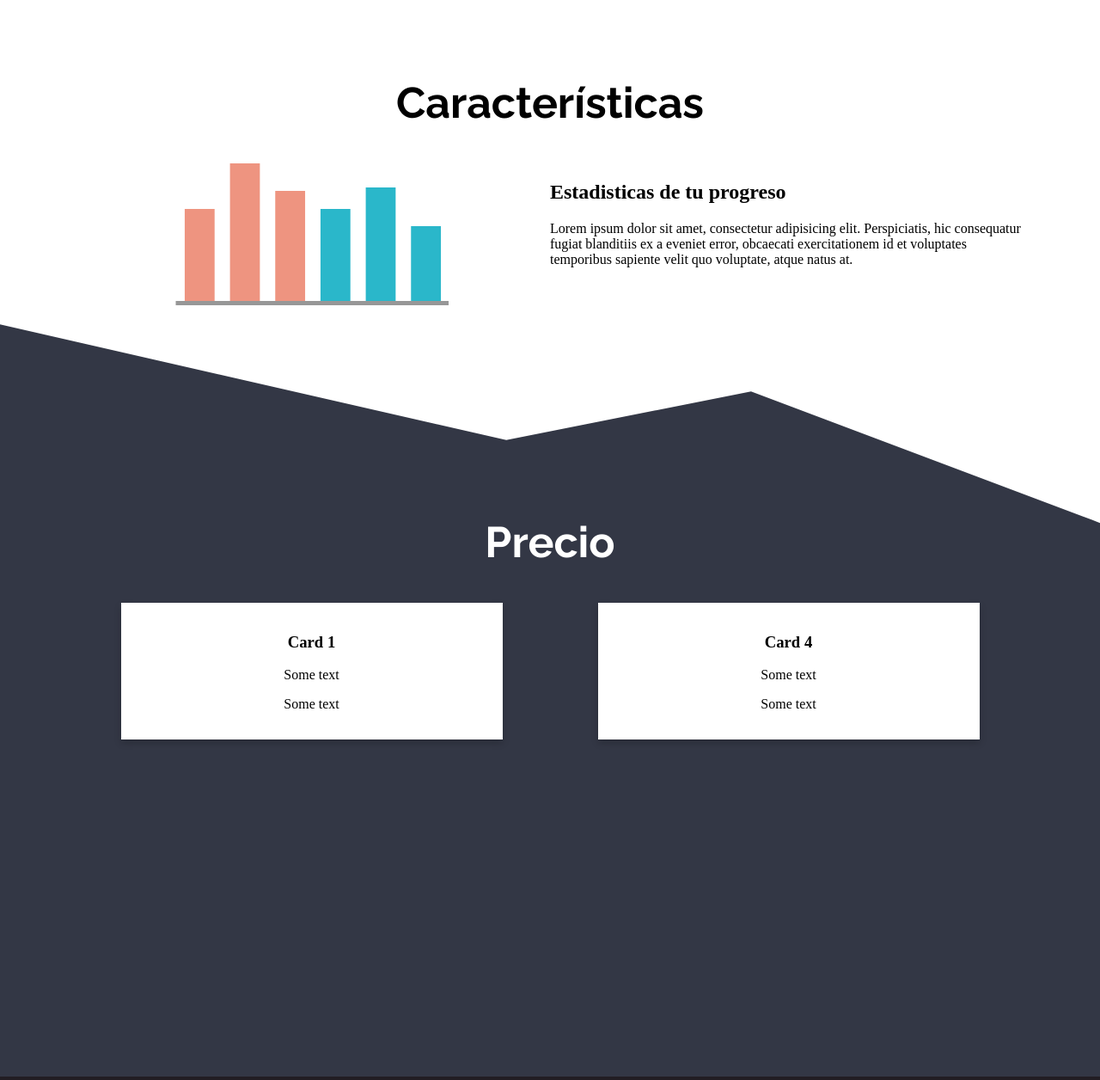
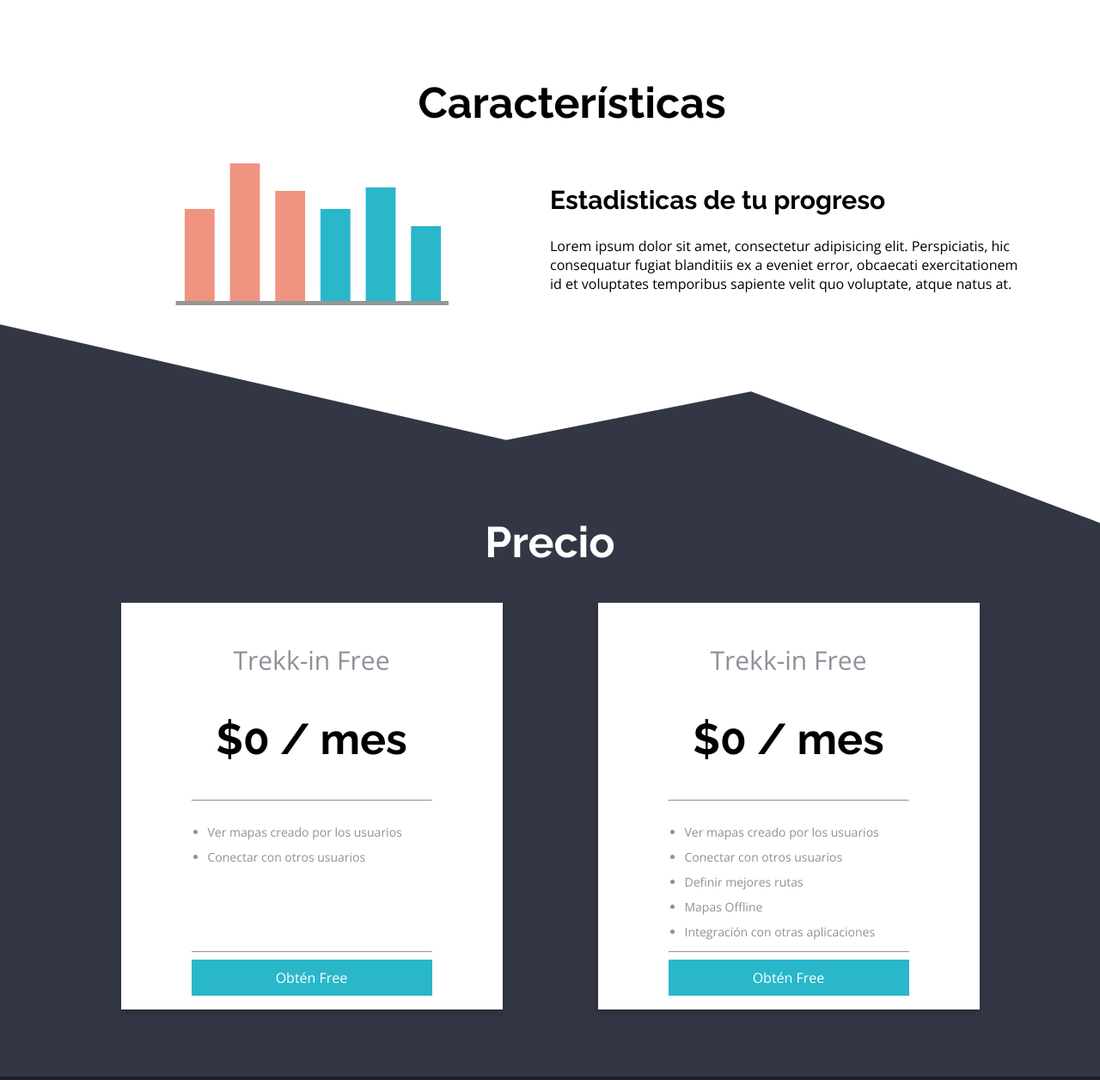
Before and after one commit to diazmclaudio/DL-StartupTreek, a plain HTML site: page index.html in a window 1280 px wide. Shown: the part 924-2180 px from the top of the page at 86% size. Drawn offline with nearby package versions, Linux system fonts and the light colour scheme.

Commit message:
mejoras de footer, precios, caracteristicas

```diff
--- a/index.html
+++ b/index.html
@@ -65,7 +65,7 @@
         </main>
         <section class="caracteristicas">
             <div class="container">
-                <h1>Características</h1>
+                <h1 class="animation">Características</h1>
                 <div class="row">
                     <div class="caracteristicas--center col-xs-12 col-md-6">
                         <svg
@@ -94,7 +94,7 @@
                             </g>
                         </svg>
                     </div>
-                    <div class="aracteristicas--center col-xs-12 col-md-6">
+                    <div class="caracteristicas--center col-xs-12 col-md-6">
                         <h2>Estadisticas de tu progreso</h2>
                         <p>
                             Lorem ipsum dolor sit amet, consectetur adipisicing
@@ -117,9 +117,22 @@
                             <!-- card 1 -->
                             <div class="column">
                                 <div class="card">
-                                    <h3>Card 1</h3>
-                                    <p>Some text</p>
-                                    <p>Some text</p>
+                                    <h3>Trekk-in Free</h3>
+                                    <h1>$0 / mes</h1>
+                                    <hr>
+                                    <div class="card__box">
+                                        <ul>
+                                            <li>Ver mapas creado por los usuarios</li>
+                                            <li>Conectar con otros usuarios</li>
+                                        </ul>
+                                    </div>
+                                    <hr>
+                                    <button
+                                    class="button button-primary--lg"
+                                    type="button"
+                                >
+                                    Obtén Free
+                                </button>
                                 </div>
                             </div>
                         </div>
@@ -127,9 +140,25 @@
                             <!-- card 2 -->
                             <div class="column">
                                 <div class="card">
-                                    <h3>Card 4</h3>
-                                    <p>Some text</p>
-                                    <p>Some text</p>
+                                    <h3>Trekk-in Free</h3>
+                                    <h1>$0 / mes</h1>
+                                    <hr>
+                                    <div class="card__box">
+                                        <ul>
+                                            <li>Ver mapas creado por los usuarios</li>
+                                            <li>Conectar con otros usuarios</li>
+                                            <li>Definir mejores rutas</li>
+                                            <li>Mapas Offline</li>
+                                            <li>Integración con otras aplicaciones</li>
+                                        </ul>
+                                    </div>
+                                    <hr>
+                                    <button
+                                    class="button button-primary--lg"
+                                    type="button"
+                                >
+                                    Obtén Free
+                                </button>
                                 </div>
                             </div>
                         </div>
--- a/sass/base/_animations.scss
+++ b/sass/base/_animations.scss
@@ -0,0 +1,8 @@
+@keyframes mover {
+     0% {
+         margin-left: 0;
+     }
+     100% {
+         margin-left: 2em;
+     }
+ }
--- a/sass/base/_typography.scss
+++ b/sass/base/_typography.scss
@@ -3,3 +3,22 @@ h1{
      font-family: $raleway;
      font-weight: $bold;
 }
+
+h2{
+     font-size: $x-large;
+     font-family: $raleway;
+     font-weight: $bold;
+}
+
+h3{
+     font-size: $x-large;
+     font-family: $open-sans;
+     font-weight: $regular;
+     color: $spanish-gray;
+}
+
+p{
+     font-family: $open-sans;
+     font-size: $medium;
+     font-weight: $regular;
+}
--- a/sass/components/_buttons.scss
+++ b/sass/components/_buttons.scss
@@ -19,5 +19,5 @@
 
 .button-primary--lg {
     width: 17.5rem;
-    padding: 5px;
+    padding: 10px;
 }
--- a/sass/components/_cards.scss
+++ b/sass/components/_cards.scss
@@ -1,7 +1,7 @@
 /* Float four columns side by side */
 .column {
-     margin-left: auto;
-     margin-right: auto;
+    margin-left: auto;
+    margin-right: auto;
     width: 80%;
 }
 
@@ -17,8 +17,8 @@
 /* Responsive columns */
 @media screen and (max-width: 600px) {
     .column {
-         margin-left: auto;
-         margin-right: auto;
+        margin-left: auto;
+        margin-right: auto;
         width: 80%;
         display: block;
         margin-bottom: 20px;
@@ -28,7 +28,24 @@
 /* Style the counter cards */
 .card {
     box-shadow: 0 4px 8px 0 rgba(0, 0, 0, 0.2);
-    padding: 16px;
+    padding: 1rem;
     text-align: center;
     background-color: $white;
+
+    hr {
+        width: 17.5rem;
+    }
 }
+
+.card__box {
+    height: 9.375rem;
+    ul > li {
+        text-align: left;
+        margin-left: 2.8125rem;
+        color: $spanish-gray;
+        font-family: $open-sans;
+        font-weight: $regular;
+        font-size: $small;
+        padding-top: 0.625rem;
+    }
+}
--- a/sass/layout/_caracteristicas.scss
+++ b/sass/layout/_caracteristicas.scss
@@ -1,14 +1,33 @@
-.caracteristicas{
+.caracteristicas {
     img {
         max-width: 100%;
     }
-    h1{
+    h1 {
         text-align: center;
     }
-
 }
 
-.caracteristicas--center{
+.caracteristicas--center {
     margin-left: auto;
     margin-right: auto;
 }
+.animation {
+    animation-name: mover;
+    animation-duration: 1.5s;
+    animation-timing-function: ease-in;
+    animation-delay: 1s;
+    animation-iteration-count: infinite;
+    animation-direction: alternate;
+    animation-fill-mode: forwards;
+}
+
+.bar-graph {
+    .a-bar:hover {
+        fill: $ball-blue;
+        transition: all 1s cubic-bezier(0, 0, 1, 1) 0.5s;
+    }
+    .b-bar:hover {
+        fill: $dark-salmon;
+        transition: all 1s cubic-bezier(0, 0, 1, 1) 0.5s;
+    }
+}
--- a/sass/layout/_main.scss
+++ b/sass/layout/_main.scss
@@ -11,9 +11,4 @@
 .main__box{
      max-width: 500px;
      height: auto;
-     p{
-          font-family: $open-sans;
-          font-size: $large;
-          font-weight: $regular;
-     }
 }
```
Also changed, not shown: css/main.css, 1 other file.
